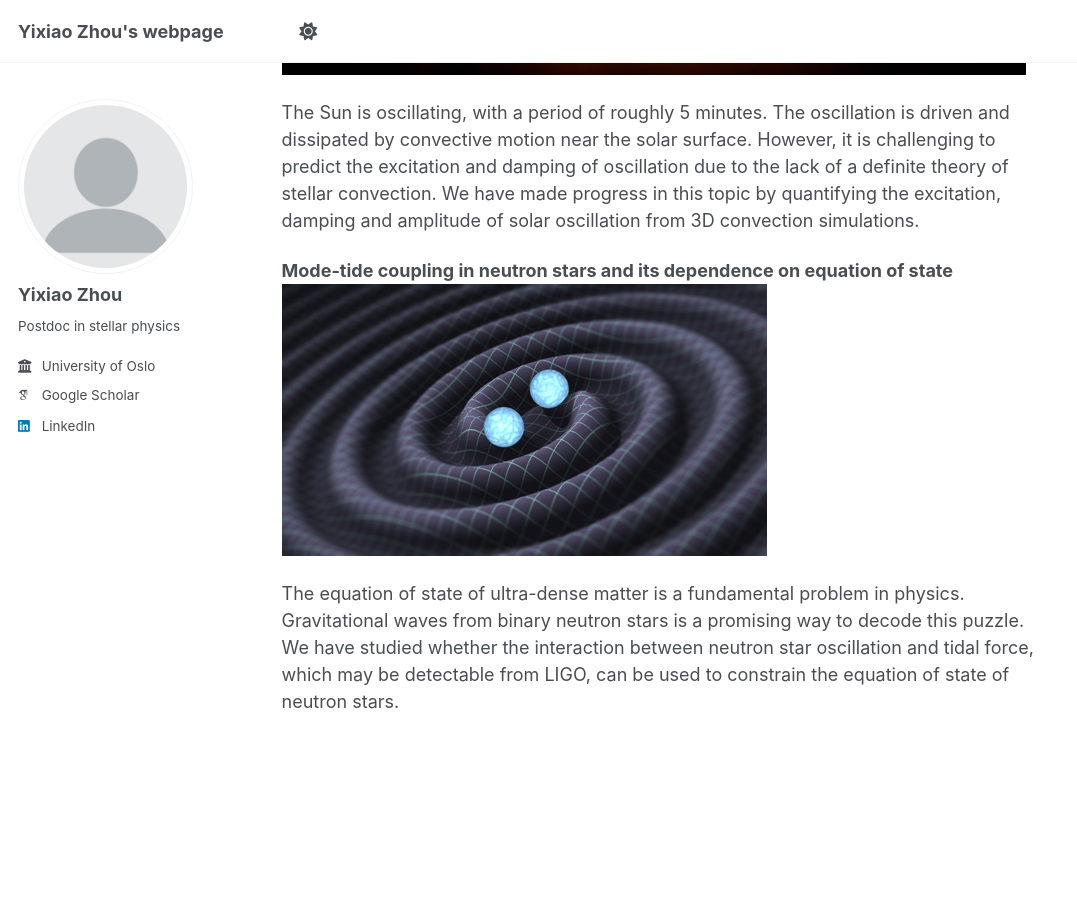
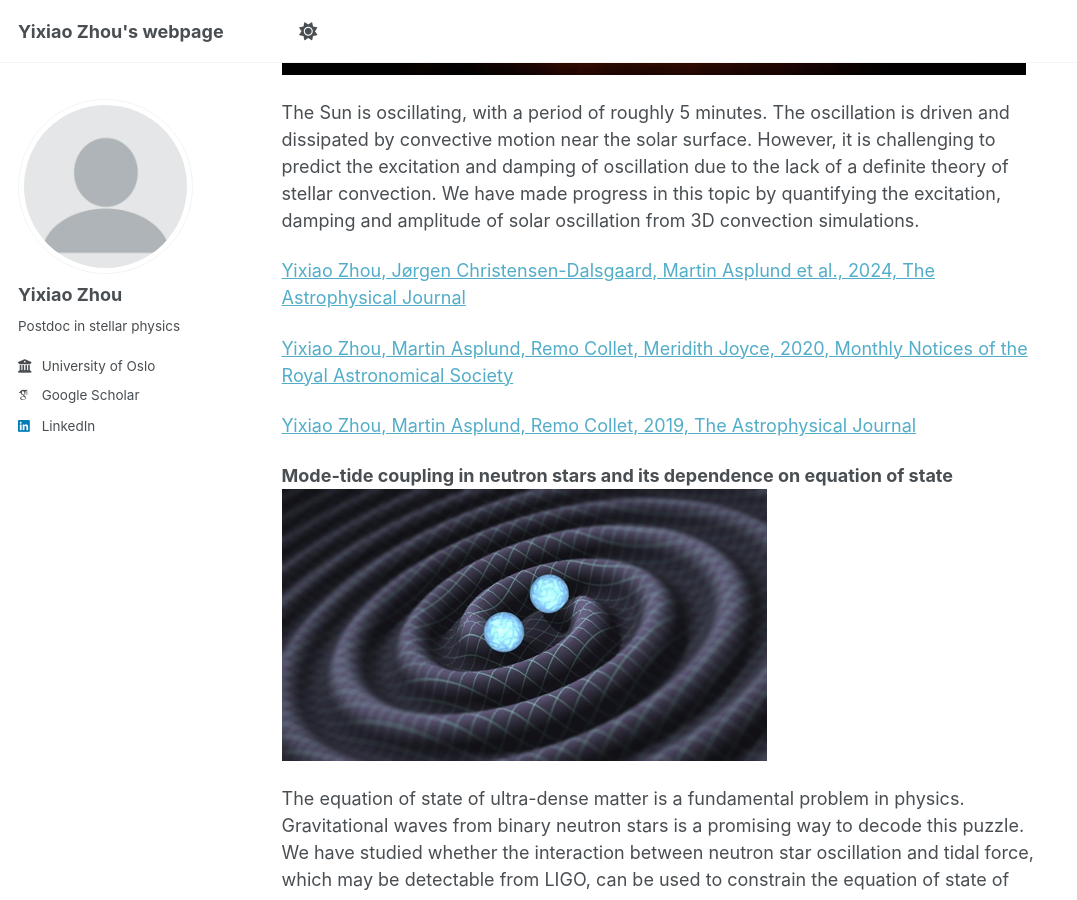
Before and after one commit to zhouyx48/zhouyx48.github.io, a Jekyll site: the page built from _pages/about.md, in a window 1280 px wide and 900 px high, scrolled down 805 px. Shown: the whole window, without its empty margins (0-1077 px from the left). Built offline with Jekyll 4.4.1, drawn with Linux system fonts in a browser that asks for light colours; some web fonts are replaced; a script that is not in the unit is left out.

Commit message:
test commit

```diff
--- a/_pages/about.md
+++ b/_pages/about.md
@@ -15,6 +15,12 @@ This is the front page of the website
 
 The Sun is oscillating, with a period of roughly 5 minutes. The oscillation is driven and dissipated by convective motion near the solar surface. However, it is challenging to predict the excitation and damping of oscillation due to the lack of a definite theory of stellar convection. We have made progress in this topic by quantifying the excitation, damping and amplitude of solar oscillation from 3D convection simulations.
 
+[Yixiao Zhou, Jørgen Christensen-Dalsgaard, Martin Asplund et al., 2024, The Astrophysical Journal](https://arxiv.org/abs/2310.20050)
+
+[Yixiao Zhou, Martin Asplund, Remo Collet, Meridith Joyce, 2020, Monthly Notices of the Royal Astronomical Society](https://arxiv.org/abs/2005.10519)
+
+[Yixiao Zhou, Martin Asplund, Remo Collet, 2019, The Astrophysical Journal](https://arxiv.org/abs/1905.13397)
+
 
 **Mode-tide coupling in neutron stars and its dependence on equation of state**
 ![NS-merger](/images/NS-merger.png)
```
